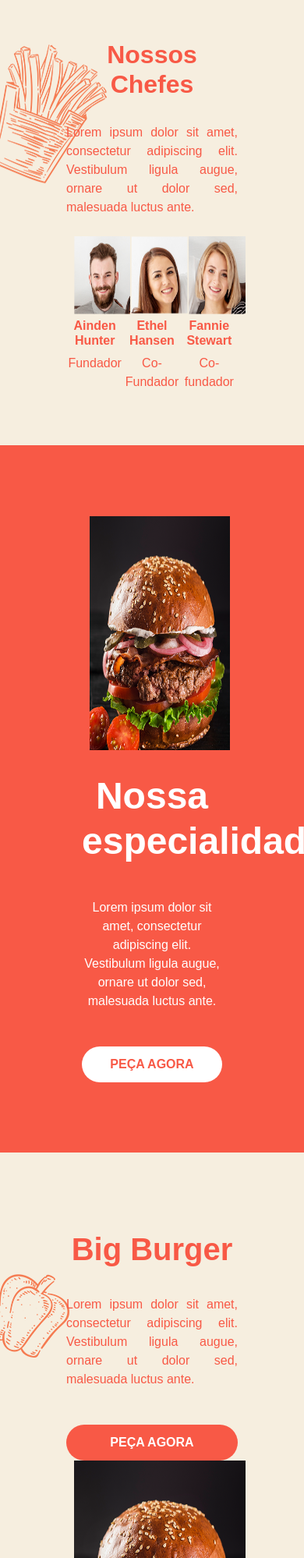
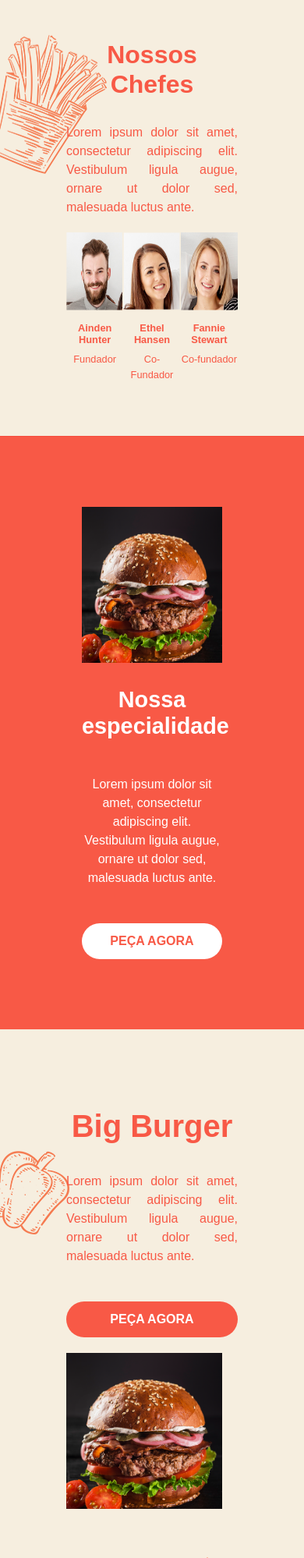
Before and after one commit to angelosilva-dev/burgertop, a plain HTML site: page index.html in a window 390 px wide. Shown: the part 669-2667 px from the top of the page at 78% size. Drawn offline with nearby package versions, Linux system fonts and the light colour scheme; a web font is replaced by a local one.

Commit message:
ajuste do CSS media query - 18-01-22

```diff
--- a/css/estilo.css
+++ b/css/estilo.css
@@ -36,8 +36,10 @@ i#bar-menu{
 
 /* Section banner */
 main section#banner{
-	background: url(../img/bg-top.png)no-repeat;
+	background: url(../img/bg-top.png) no-repeat;
+	background-size: cover;
 	height: 650px;
+	width: 100vw;
 	position: relative;
 	z-index: 0;
 	padding-top: 150px;
@@ -73,8 +75,10 @@ main section#banner{
 
 /* Section chefes */
 main section#chefes{
-	background: url(../img/bg-founder.png) no-repeat center;
+	background: url(../img/bg-founder.png) no-repeat;
+	background-size: cover;
 	padding: 70px 70px;
+	width: 100vw;
 	text-align: center;
 }
 
@@ -149,7 +153,9 @@ main section#best-burger, section#estatisticas{
 
 /* Section Big burger */
 main section#big-burger{
-	background: url(../img/bg-big-burger.png) no-repeat center;
+	background: url(../img/bg-big-burger.png) no-repeat;
+	width: 100vw;
+	background-size: cover;
 	padding: 70px 70px;
 }
 	main section#big-burger h2{
@@ -203,7 +209,9 @@ main section#estatisticas{
 
 /* Section Combos populares */
 main section#populares{
-	background: url(../img/bg-popular.png) no-repeat center;
+	background: url(../img/bg-popular.png) no-repeat;
+	width: 100vw;
+	background-size: cover;
 	padding: 70px 70px;
 	text-align: center;
 }
@@ -234,6 +242,8 @@ main section#populares{
 /* Section comentarios */
 main section#comentarios{
 	background: url(../img/bg-gradient.png) no-repeat;
+	width: 100vw;
+	background-size: cover;
 	height: 700px;
 	padding-top: 150px;
 
@@ -255,6 +265,8 @@ main section#comentarios{
 /* section news-letter */
 main section#news-letter{
 	background: url(../img/bg-subscribe.png) no-repeat;
+	width: 100vw;
+	background-size: cover;
 }
 	main section#news-letter div#subscribe{
 		margin: 0 auto;
@@ -357,29 +369,26 @@ footer#rodape{
 		margin-top: 20px;
 	}
 	main section#chefes div.caixa img{
-		width: 100px;
 		height: 100px;
-		margin: 5px 10px 5px 10px;
 	}
 	main section#chefes div.caixa h4{
-		font-size: 1em;
+		font-size: 0.8em;
 		font-weight: bold;
 
 	}
 	main section#chefes div.caixa p{
-		font-size: 1em;
+		font-size: 0.8em;
 		text-align: center;
 	}
 
 	main section#best-burger img, section#big-burger img{
-		width: 300px;
-		height: 300px;
-		margin-left: 10px;
+		width: 200px;
+		height: 200px;
 	}
 
 	main section#best-burger h2, main section#estatisticas h2{
 		font-weight: bold;
-		font-size: 3em;
+		font-size: 1.8em;
 		text-align: center;
 	}
 
@@ -409,6 +418,10 @@ footer#rodape{
 		font-weight: 400;
 		font-size: 1em;
 		text-align: justify;
+	}
+	main section#big-burger #caixa-img{
+		margin-top: 20px;
+
 	}
 	main section#big-burger h2{
 		margin-bottom: 5px;
```
Also changed, not shown: 1 other file.
